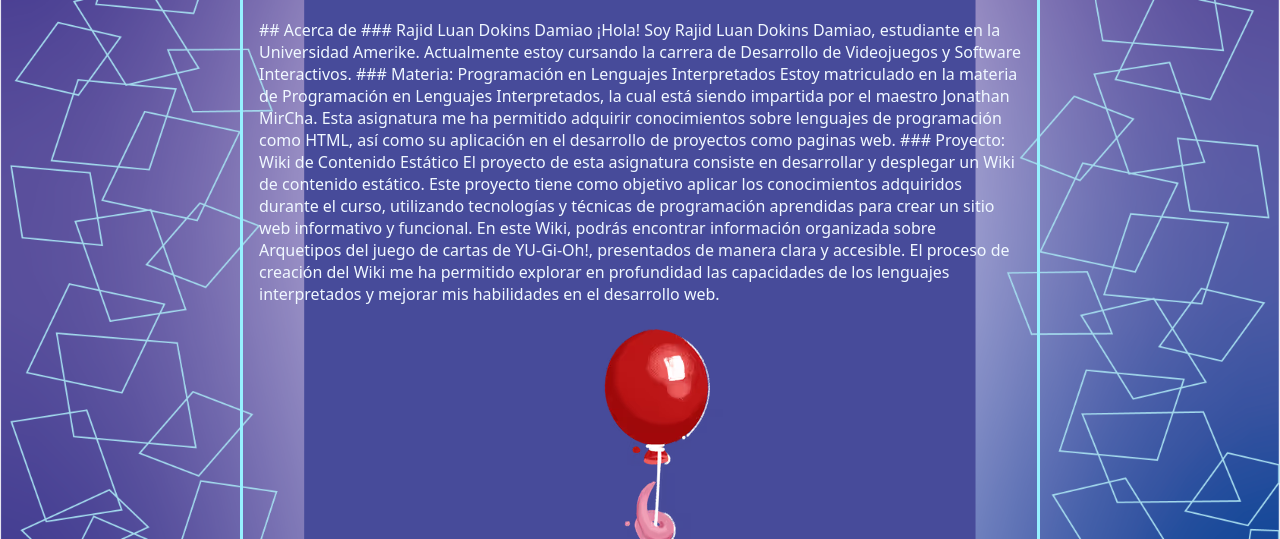
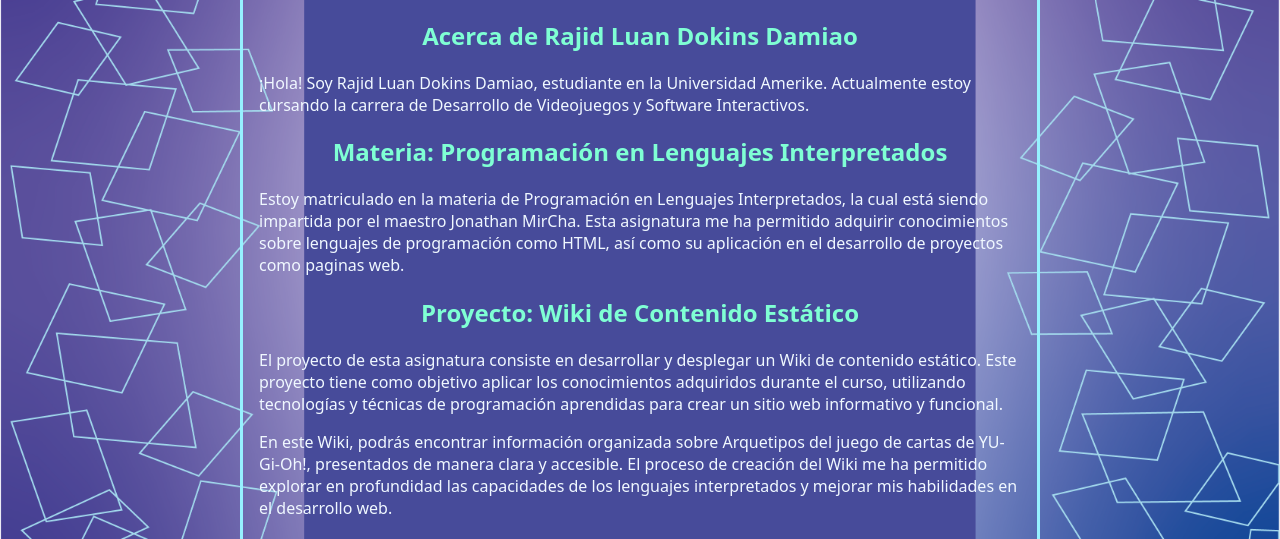
Before and after one commit to RJDdd/YUGIOHWIKI, an Eleventy site: page code/acerca.njk in a window 1280 px wide. Shown: the part 261-800 px from the top of the page. Built offline with nearby package versions, Linux system fonts and the light colour scheme; Eleventy itself is replaced by a stand-in of ours; files that its build step writes are made by us from their sources.

Commit message:
Cambio Acerca de

```diff
--- a/code/acerca.njk
+++ b/code/acerca.njk
@@ -6,21 +6,17 @@ description: Acerca del desarrollador de esta Wiki
 
 <h1>{{ title }}</h1>
 <p>
-  ## Acerca de
+<h2> Acerca de Rajid Luan Dokins Damiao</h2>
+<p>¡Hola! Soy Rajid Luan Dokins Damiao, estudiante en la Universidad Amerike. Actualmente estoy cursando la carrera de Desarrollo de Videojuegos y Software Interactivos. </p>
+<h2> </h2>
+<p></p>
 
-### Rajid Luan Dokins Damiao
+<h2>Materia: Programación en Lenguajes Interpretados </h2>
+<p>Estoy matriculado en la materia de Programación en Lenguajes Interpretados, la cual está siendo impartida por el maestro Jonathan MirCha. Esta asignatura me ha permitido adquirir conocimientos sobre lenguajes de programación como HTML, así como su aplicación en el desarrollo de proyectos como paginas web.</p>
 
-¡Hola! Soy Rajid Luan Dokins Damiao, estudiante en la Universidad Amerike. Actualmente estoy cursando la carrera de Desarrollo de Videojuegos y Software Interactivos.
+<h2>Proyecto: Wiki de Contenido Estático </h2>
+<p>El proyecto de esta asignatura consiste en desarrollar y desplegar un Wiki de contenido estático. Este proyecto tiene como objetivo aplicar los conocimientos adquiridos durante el curso, utilizando tecnologías y técnicas de programación aprendidas para crear un sitio web informativo y funcional.</p>
 
-### Materia: Programación en Lenguajes Interpretados
-
-Estoy matriculado en la materia de Programación en Lenguajes Interpretados, la cual está siendo impartida por el maestro Jonathan MirCha. Esta asignatura me ha permitido adquirir conocimientos sobre lenguajes de programación como HTML, así como su aplicación en el desarrollo de proyectos como paginas web.
-
-### Proyecto: Wiki de Contenido Estático
-
-El proyecto de esta asignatura consiste en desarrollar y desplegar un Wiki de contenido estático. Este proyecto tiene como objetivo aplicar los conocimientos adquiridos durante el curso, utilizando tecnologías y técnicas de programación aprendidas para crear un sitio web informativo y funcional.
-
-En este Wiki, podrás encontrar información organizada sobre Arquetipos del juego de cartas de YU-Gi-Oh!, presentados de manera clara y accesible. El proceso de creación del Wiki me ha permitido explorar en profundidad las capacidades de los lenguajes interpretados y mejorar mis habilidades en el desarrollo web.
+<p>En este Wiki, podrás encontrar información organizada sobre Arquetipos del juego de cartas de YU-Gi-Oh!, presentados de manera clara y accesible. El proceso de creación del Wiki me ha permitido explorar en profundidad las capacidades de los lenguajes interpretados y mejorar mis habilidades en el desarrollo web.</p>
 
 </p>
-<img src="/img/eleventy-mascots.avif" alt="Mascotas Eleventy">
```
